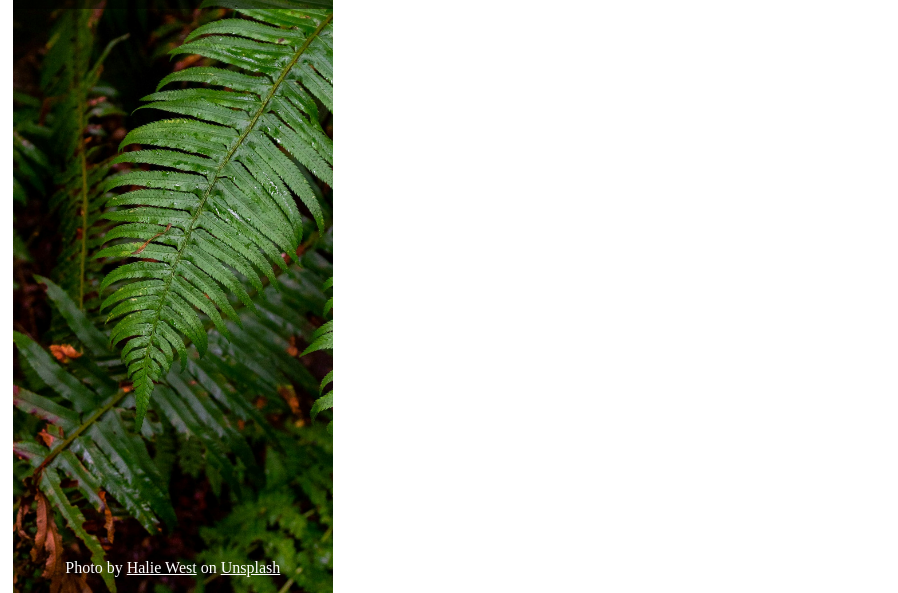
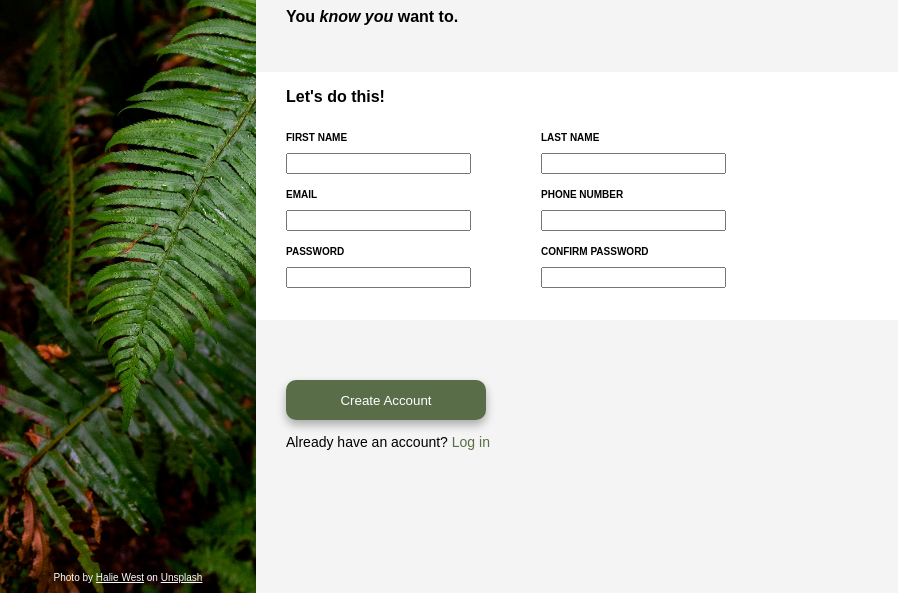
Before and after one commit to joshL1215/odin-sign-up-form, a plain HTML site: page index.html in a window 1280 px wide. Shown: the part 207-800 px from the top of the page, without its empty margins (0-898 px from the left). Drawn offline with Linux system fonts and the light colour scheme.

Commit message:
Add right side content and button style

```diff
--- a/index.html
+++ b/index.html
@@ -19,7 +19,7 @@
             </div>
             <div class="bottom-of-left">
                 <div class="left-footer">
-                    <p>Photo by <a
+                    <p class="footing">Photo by <a
                             href="https://unsplash.com/photos/green-leaf-plant-in-close-up-photography-25xggax4bSA">Halie
                             West</a> on <a href="https://unsplash.com/">Unsplash</a>
                     </p>
@@ -29,8 +29,66 @@
         </div>
 
         <div class="right-section">
-            <p>hello</p>
+            <div class="first-right">
+                <p>This is not a real online service! You know you need something<br> like this in your life to help you
+                    realize
+                    your deepest
+                    dreams. <br>Sign up <i>now</i> to get started.
+                    <br>
+                <p>You <i>know you </i>want to.</p>
+            </div>
+
+            <div class="second-right">
+                <p>Let's do this!</p>
+                <div class="inputs">
+                    <div class="input-column">
+                        <div class="input-element">
+                            <p class="label">FIRST NAME</p>
+                            <input type="text">
+                        </div>
+                        <div class="input-element">
+                            <p class="label">EMAIL</p>
+                            <input type="email">
+                        </div>
+
+                        <div class="input-element">
+                            <p class="label">PASSWORD</p>
+                            <input type="password">
+                        </div>
+                    </div>
+
+                    <div class="input-column">
+                        <div class="input-element">
+                            <p class="label">LAST NAME</p>
+                            <input type="text">
+                        </div>
+                        <div class="input-element">
+                            <p class="label">PHONE NUMBER</p>
+                            <input type="number">
+                        </div>
+
+                        <div class="input-element">
+                            <p class="label">CONFIRM PASSWORD</p>
+                            <input type="password">
+                        </div>
+                    </div>
+                </div>
+
+                <p></p>
+
+            </div>
+
+            <div class="input-column">
+
+            </div>
+
+            <div class="third-right">
+                <button>Create Account</button>
+                <p>Already have an account? <a>Log in</a></p>
+            </div>
         </div>
+
+    </div>
     </div>
 
 
--- a/style.css
+++ b/style.css
@@ -6,6 +6,16 @@
 h1 {
     font-family: Norse-Bold, sans-serif;
     font-weight: 150;
+}
+
+p {
+    font-family: sans-serif;
+    font-weight: 650;
+}
+
+.footing {
+    font-size: 10px;
+    font-weight: 300;
 }
 
 body {
@@ -17,9 +27,9 @@ body {
     display: flex;
     flex-direction: row;
     justify-content: center;
-    gap: 3%;
     height: 100%;
     width: 100%;
+    background-color: rgb(244, 244, 244);
 }
 
 .left-section {
@@ -34,11 +44,18 @@ body {
 }
 
 .right-section {
-    width: 70vw;
+    width: 100vw;
     display: flex;
     justify-content: center;
+    flex-direction: column;
+    gap: 30px;
+}
+
+.right-section>* {
+    padding-left: 30px;
 
 }
+
 
 .top-of-left {
     height: 50%;
@@ -79,3 +96,66 @@ body {
 .left-footer a {
     color: white;
 }
+
+
+.first-right {
+    width: 70%;
+
+}
+
+
+.second-right {
+    background-color: white;
+    display: flex;
+    flex-direction: column;
+}
+
+.third-right {
+    display: flex;
+    flex-direction: column;
+}
+
+.input-column {
+    display: flex;
+    flex-direction: column;
+    gap: 5px;
+}
+
+.inputs {
+    display: flex;
+    flex-direction: row;
+    gap: 70px;
+}
+
+
+.input-element {
+    width: 100%;
+    display: flex;
+    flex-direction: column;
+}
+
+.label {
+    font-size: 10px;
+}
+
+button {
+    width: 200px;
+    height: 40px;
+    color: white;
+    background-color: #596D48;
+    border-radius: 10px;
+    border-width: 0;
+    box-shadow: 0 5px 10px rgba(0, 0, 0, 0.3);
+
+}
+
+.third-right p {
+    font-size: 14px;
+    font-weight: 500;
+}
+
+.third-right a {
+    color: #596D48;
+
+
+}
```
